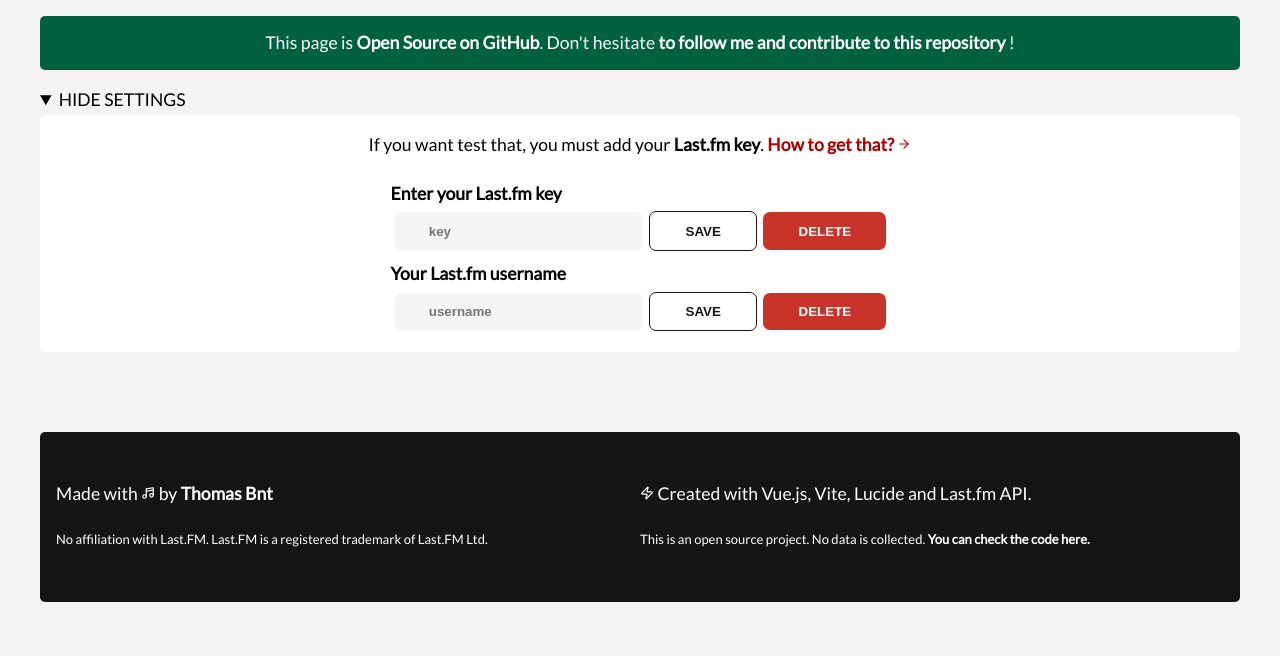
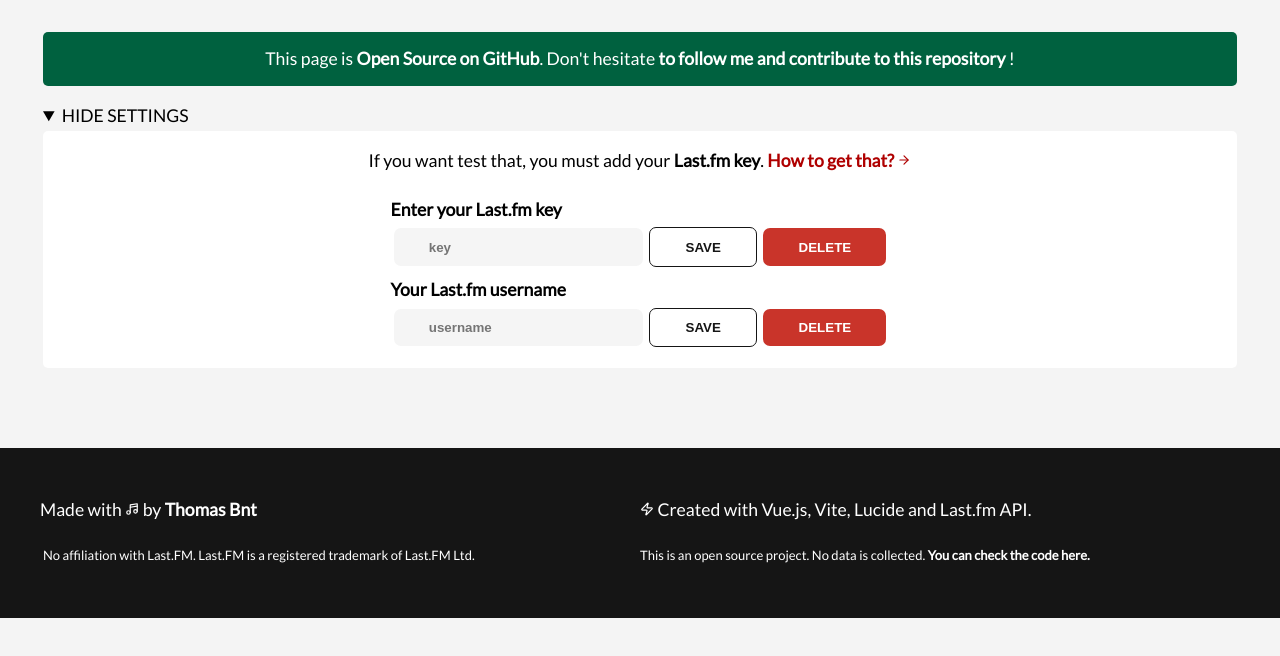
Before and after one commit to thomasbnt/lastfmprofile, a Vue app: page / in a window 1280 px wide. Shown: the top 656 px of the page. Built offline with nearby package versions, Linux system fonts and the light colour scheme.

Commit message:
🎨 Section for the page without footer

```diff
--- a/src/App.vue
+++ b/src/App.vue
@@ -9,12 +9,13 @@
 </script>
 
 <template>
-  <NoteOSS/>
-  <FormKey/>
-  <User />
-  <RecentTracks />
-  <WeeklyArtistChart />
-  <WeeklyAlbumChart />
-
-  <mainFooter />
+  <section>
+    <NoteOSS />
+    <FormKey />
+    <User />
+    <RecentTracks />
+    <WeeklyArtistChart />
+    <WeeklyAlbumChart />
+  </section>
+  <MainFooter />
 </template>
--- a/src/assets/scss/base.scss
+++ b/src/assets/scss/base.scss
@@ -18,7 +18,6 @@
   font-family: "Lato", Inter, -apple-system, BlinkMacSystemFont, "Segoe UI", Roboto, Oxygen, Ubuntu, Cantarell, "Fira Sans", "Droid Sans",
   "Helvetica Neue", sans-serif;
   font-size: 1.1rem;
-  margin: 8px;
   text-rendering: optimizeLegibility;
   -webkit-font-smoothing: antialiased;
   -moz-osx-font-smoothing: grayscale;
@@ -146,11 +145,16 @@
 }
 
 footer {
+  div  {
+    max-width: 1200px;
+    margin: 0 auto;
+    padding: 0 3px;
+    font-weight: normal;
+  }
   background-color: var(--quite-black);
   color: white;
   padding: 2rem 1rem 3rem 1rem;
   margin-top: 5rem;
-  border-radius: 5px;
   user-select: none;
 
   a {
--- a/src/assets/scss/main.scss
+++ b/src/assets/scss/main.scss
@@ -1,9 +1,10 @@
 @import "@/assets/scss/base";
 @import "grid.scss";
 
-#app {
+section {
 	max-width: 1200px;
-	margin: 0 auto;
+	margin: 2rem auto;
+	padding: 0 3px;
 	font-weight: normal;
 }
 
```
